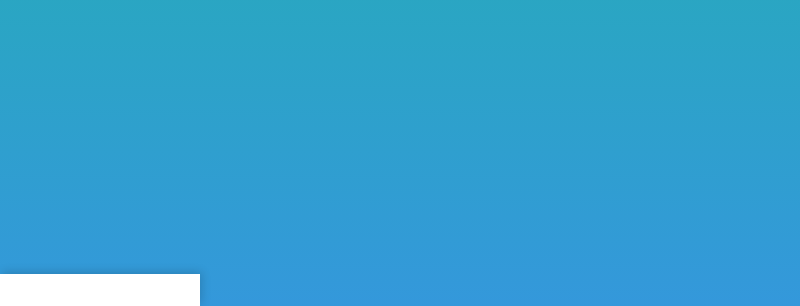
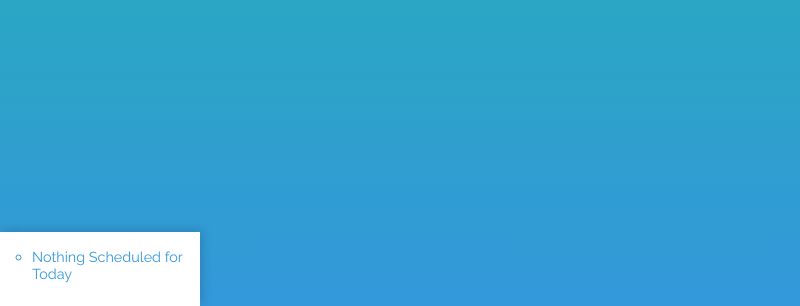
Before and after one commit to AnaliaMok/ClockApp, an Electron app: page index.html in a window 800 px wide. Shown: the part 494-800 px from the top of the page. Drawn offline with Linux system fonts and the light colour scheme.

Commit message:
insertSchedule -> updateSchedule. Now updating schedule every 5 minutes

```diff
--- a/index.html
+++ b/index.html
@@ -38,7 +38,7 @@
         Clock.init();
 
         // Initializing Schedule
-        Schedule.insertSchedule();
+        Schedule.updateSchedule();
     }
 
 </script>
--- a/modules/clock_module.js
+++ b/modules/clock_module.js
@@ -54,6 +54,11 @@ var Clock = (function(){
         if(checkDate()){
             // If dates are different, update displayed date
             changeDate();
+        }
+
+        // If curr minute is a multiple of 5, update schedule
+        if(minute % 5 === 0 && seconds === 0){
+            Schedule.updateSchedule();
         }
 
         timerId = window.setTimeout(startTime, 500);
--- a/modules/schedule_module.js
+++ b/modules/schedule_module.js
@@ -13,50 +13,81 @@ var Schedule = (function(){
     // 'Global' reference to setTimeout id
     let updateId;
 
+    // Reference to current date and time
+    let today, weekday, schedule, hours, minutes;
+
+    // Constant for no events template literal
+    let NOEVENTS = `<li>Nothing Scheduled for Today</li>`;
+
     /**
-     * insertSchedule - Looks for today's events in schedule data, checks current
+     * updateSchedule - Looks for today's events in schedule data, checks current
      *      time and displays future events
      * @return {[type]} [description]
      */
-    function insertSchedule(){
-        var today = new Date(),
-            weekday = today.getDay(),
-            schedule = scheduleData[weekday],
-            hours = today.getHours(),
-            minutes = today.getMinutes();
+    function updateSchedule(){
+        today = new Date();
+        weekday = today.getDay();
+        schedule = scheduleData[weekday];
+        hours = today.getHours();
+        minutes = today.getMinutes();
 
-        // TODO: Test that length works with Sunday
+        console.log("Updating Schedule...");
+
         // Looping through schedule if exists
+        var contents = ``;
         if(Object.keys(schedule).length > 0){
 
             Object.keys(schedule).forEach(function(key){
-                var eventTime = schedule[key];
-                // TODO: Parse eventTime, determine if it occurs before current
-                // time and determine whether or not to add it #schedule
+                var originalTime = schedule[key],
+                    eventTime = schedule[key],
+                    isMorning = (eventTime.indexOf("AM") !== -1),
+                    suffix = (isMorning) ? "AM" : "PM";
 
-            });
+                // Removing AM/PM suffix
+                eventTime = eventTime.substring(0, eventTime.indexOf(suffix));
 
-        }else{
-            // TODO: Add, Nothing Schedule today message
+                // Converting eventTime into an array to divide hour & minute
+                var timeSplit = eventTime.split(":");
+
+                // Converting both indices to ints
+                timeSplit[0] = parseInt(timeSplit[0]);
+                timeSplit[1] = parseInt(timeSplit[1]);
+
+                if(!isMorning){
+                    // Adjusting hours to military time
+                    timeSplit[0] += 12;
+                }
+
+                // TODO: Simplify
+                if(hours < timeSplit[0]){
+                    // If current time is before scheduled time, display
+                    contents += `<li>${key} <span>@${originalTime}</span></li>`;
+                }else if(hours == timeSplit[0]){
+                    // If hours are equal, then check minutes
+                    if(minutes <= timeSplit[1]){
+                        // If current time is before scheduled time, display
+                        contents += `<li>${key} <span>@${originalTime}</span></li>`;
+                    }
+                }
+
+            }); // End of foreach
+
+        } // End of schedule size conditional
+
+        if(contents === ``){
+            // If nothing in contents, display message
+            contents = NOEVENTS;
         }
 
-        // TODO: Call checkSchedule
+        // Insert Content
+        document.getElementById("schedule").innerHTML = contents;
 
     } // End of insertSchedule
 
 
-    /**
-     * [checkSchedule description]
-     * @return {[type]} [description]
-     */
-    function checkSchedule(){
-        // TODO: Meant to check schedule by the minute to change its
-        // contents
-        // TODO: Start setTimeout for every minute 60s * 1000ms
-    } // End of checkSchedule
-
+    // Mapping methods
     return {
-        insertSchedule: insertSchedule
+        updateSchedule: updateSchedule
     };
 
 })();
```
